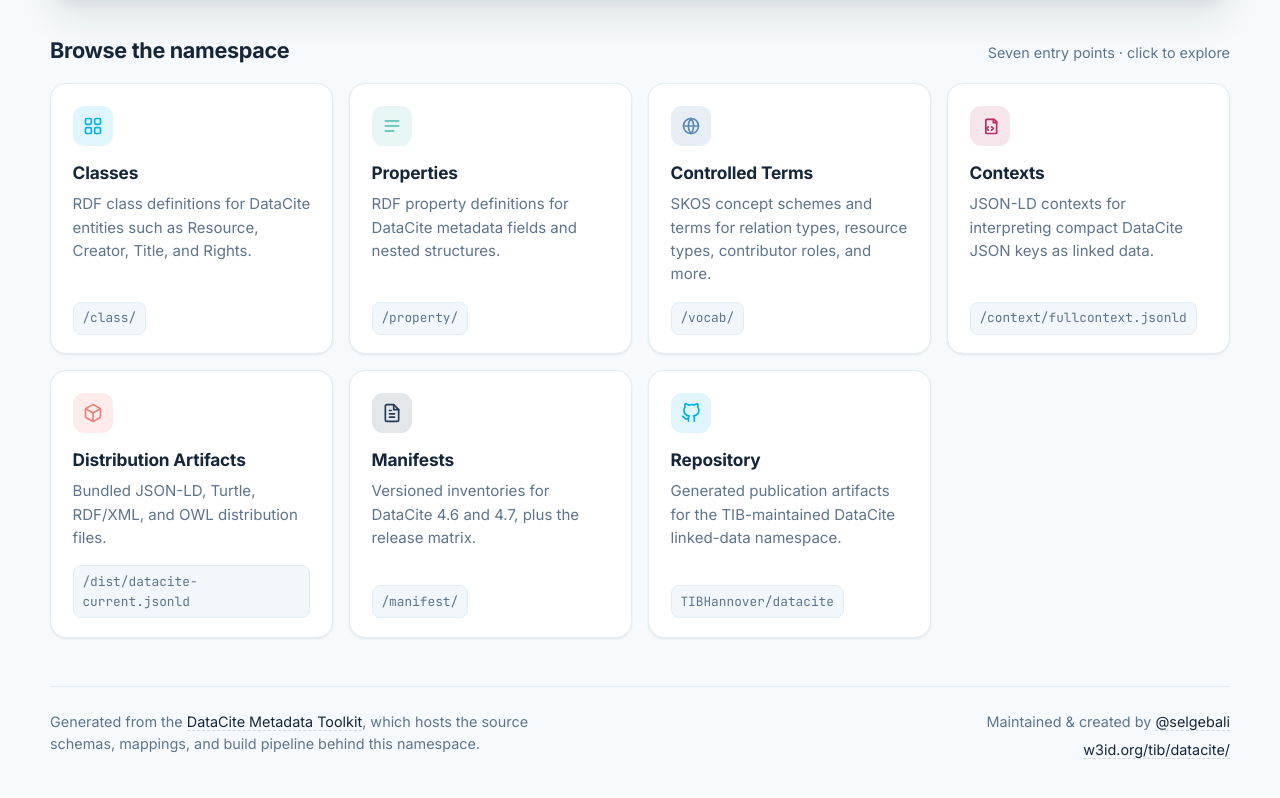
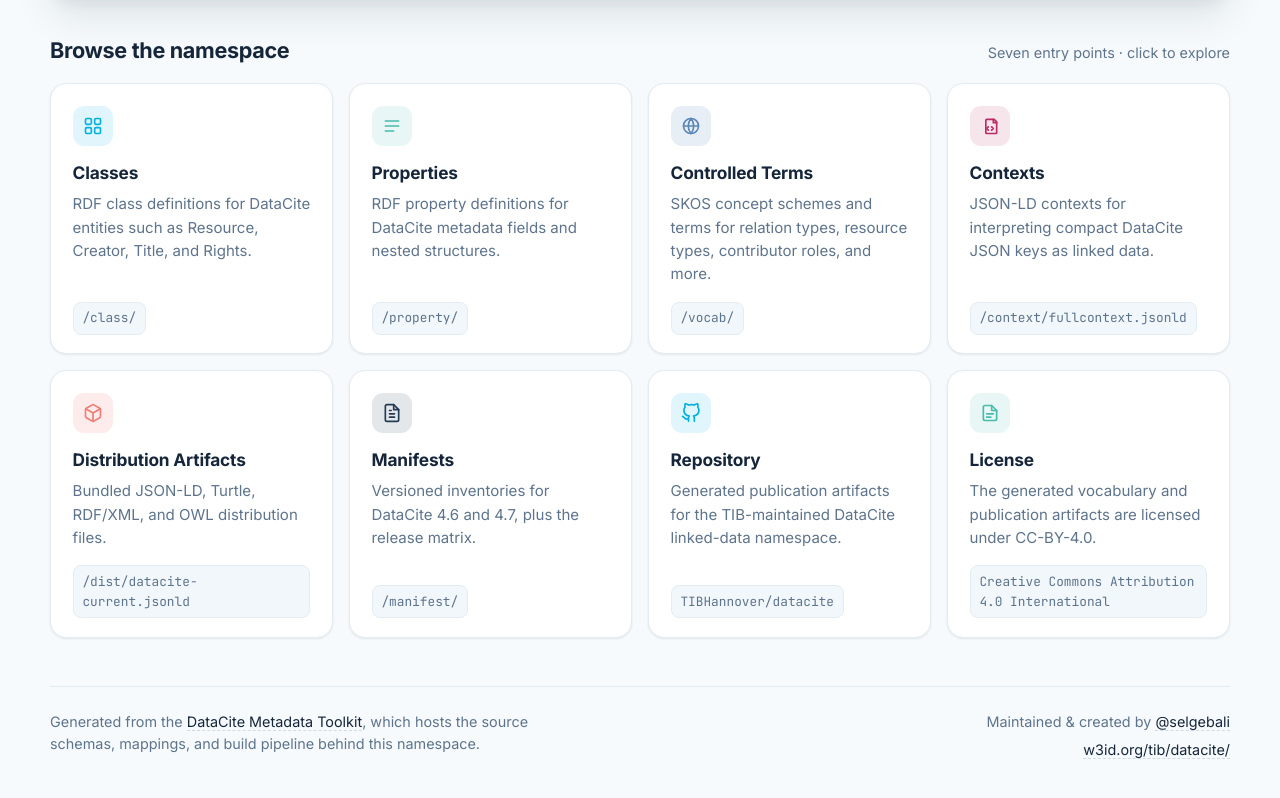
Before and after one commit to TIBHannover/datacite, a plain HTML site: page index.html in a window 1280 px wide. Shown: the part 430-1228 px from the top of the page. Drawn offline with Linux system fonts and the light colour scheme.

Commit message:
add publication license

```diff
--- a/index.html
+++ b/index.html
@@ -435,6 +435,16 @@
           <span class="path">TIBHannover/datacite</span>
           <span class="arrow" aria-hidden="true">↗</span>
         </article>
+
+        <article class="card">
+          <div class="card-icon" aria-hidden="true">
+            <svg viewBox="0 0 24 24" fill="none" stroke="currentColor" stroke-width="2" stroke-linecap="round" stroke-linejoin="round"><path d="M14 3H6a2 2 0 0 0-2 2v14a2 2 0 0 0 2 2h12a2 2 0 0 0 2-2V9z"/><path d="M14 3v6h6"/><path d="M8 13h8M8 17h5"/></svg>
+          </div>
+          <h3><a href="https://creativecommons.org/licenses/by/4.0/">License</a></h3>
+          <p>The generated vocabulary and publication artifacts are licensed under CC-BY-4.0.</p>
+          <span class="path">Creative Commons Attribution 4.0 International</span>
+          <span class="arrow" aria-hidden="true">↗</span>
+        </article>
       </div>
 
       <footer class="footer">
```
Also changed, not shown: 2 other files.
